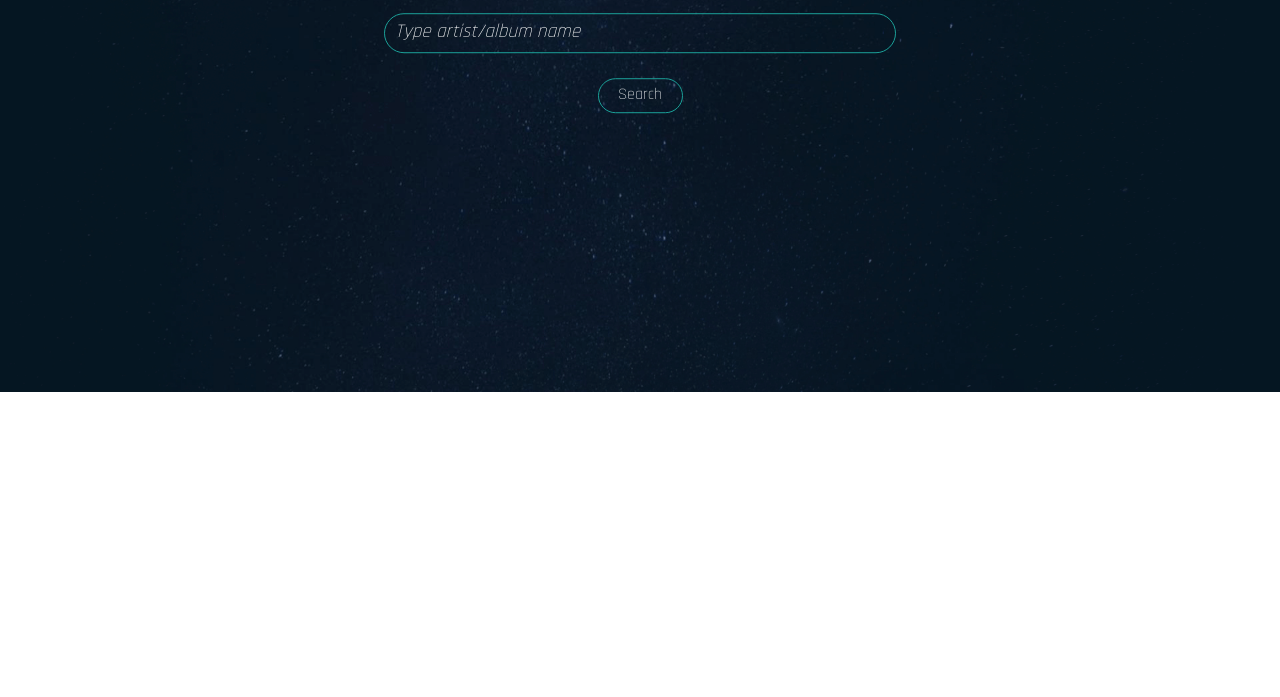
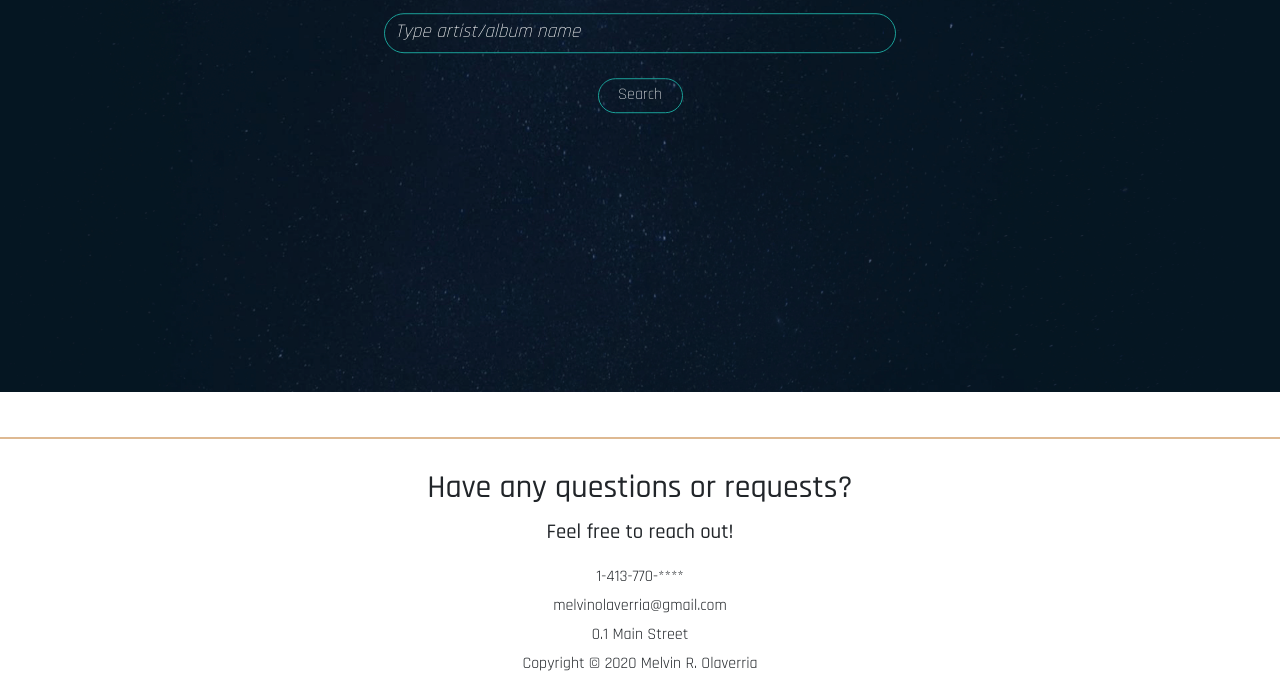
Before and after one commit to MelvinOlaverria/Search-Engine, a plain HTML site: page index.html in a window 1280 px wide. Shown: the part 408-1105 px from the top of the page. Before the commit the page ends 800 px from the top, so only its background shows below. Drawn offline with nearby package versions, Linux system fonts and the light colour scheme.

Commit message:
added footer element

```diff
--- a/index.html
+++ b/index.html
@@ -41,12 +41,23 @@
             </div>
         </header>
 
-        <section class="container">
+        <section class="container search-container">
             <h1 class="results" hidden>Search resuts for</h1>
             <div class="search-results row">
 
             </div>
         </section>
+
+        <footer class="footer">
+            <h2>Have any questions or requests?</h2>
+            <p>Feel free to reach out!</p>
+            <ul>
+                <li>1-413-770-****</li>
+                <li>melvinolaverria@gmail.com</li>
+                <li>0.1 Main Street</li>
+                <li>Copyright &copy; 2020 Melvin R. Olaverria</li>
+            </ul>
+        </footer>
 
         <!--JavaScript-->
         <script src="/js/main.js"></script>
@@ -56,13 +67,3 @@
         <script src="https://maxcdn.bootstrapcdn.com/bootstrap/4.0.0/js/bootstrap.min.js" integrity="sha384-JZR6Spejh4U02d8jOt6vLEHfe/JQGiRRSQQxSfFWpi1MquVdAyjUar5+76PVCmYl" crossorigin="anonymous"></script>
     </body>
 </html>
-
-
-<!--
-
-ADD FOOTER
-ADD FOOTER
-ADD FOOTER
-
-
--->
```
